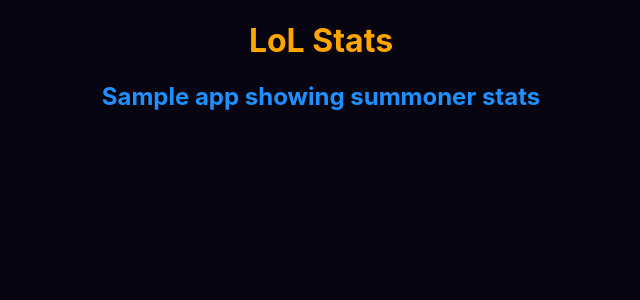
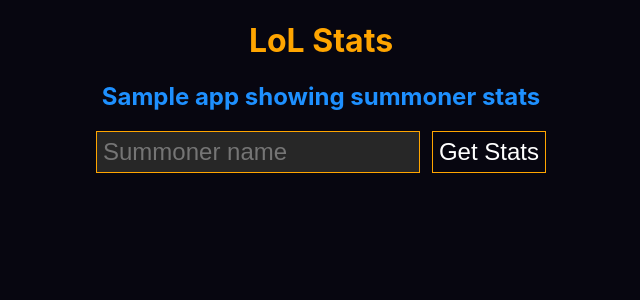
Before and after one commit to anton-bot/lol-stats, a React (Create React App) app in the folder frontend/: page / in a window 1280 px wide. Shown: the top 300 px of the page, without its empty margins (319-959 px from the left). Built offline with nearby package versions, Linux system fonts and the light colour scheme.

Commit message:
feat: set up basic search form

```diff
--- a/frontend/src/App.scss
+++ b/frontend/src/App.scss
@@ -1,5 +1,7 @@
 .App {
   text-align: center;
+  max-width: 450px;
+  margin: 0 auto;
 }
 
 .App-logo {
--- /dev/null
+++ b/frontend/src/components/atoms/Button/Button.scss
@@ -0,0 +1,14 @@
+@import '../../../variables';
+
+.Button {
+    font-size: 1.5em;
+    background-color: $background;
+    border: 1px solid $accent-color;
+    color: $basic-text;
+    cursor: pointer;
+
+    &:disabled {
+        background-color: $gray-accent-color;
+        border: 1px solid $gray-accent-color;
+    }
+}
--- /dev/null
+++ b/frontend/src/components/atoms/Button/Button.tsx
@@ -0,0 +1,17 @@
+import { FC, ReactNode } from "react";
+import "./Button.scss";
+
+type Props = {
+    children: ReactNode;
+    onClick?: () => void;
+    disabled: boolean;
+}
+
+export const Button: FC<Props> = (props) => {
+    const { children, onClick, disabled } = props;
+    return (
+        <button className="Button" onClick={onClick} disabled={disabled}>
+            {children}
+        </button>
+    )
+}
--- /dev/null
+++ b/frontend/src/components/atoms/SummonerNameInput/SummonerNameInput.scss
@@ -0,0 +1,11 @@
+@import '../../../variables.scss';
+
+.SummonerNameInput {
+    input {
+        font-size: 1.5em;
+        padding: 0.25em;
+        background-color: $input-bg;
+        color: $input-text;
+        border: 1px solid $input-border;
+    }
+}
--- /dev/null
+++ b/frontend/src/components/atoms/SummonerNameInput/SummonerNameInput.tsx
@@ -0,0 +1,17 @@
+import { useStatsContext } from "../../../state/StatsContext"
+import './SummonerNameInput.scss';
+
+export const SummonerNameInput = () => {
+    const { summonerName, setSummonerName } = useStatsContext();
+
+    return (
+        <div className="SummonerNameInput">
+            <input
+                type="text"
+                placeholder="Summoner name"
+                value={summonerName}
+                onChange={(e) => setSummonerName(e.currentTarget.value)}
+            />
+        </div>
+    )
+}
--- /dev/null
+++ b/frontend/src/components/organisms/SearchForm/SearchForm.scss
@@ -0,0 +1,4 @@
+.SearchForm {
+    display: flex;
+    justify-content: space-between;
+}
--- /dev/null
+++ b/frontend/src/components/organisms/SearchForm/SearchForm.tsx
@@ -0,0 +1,14 @@
+import { Button } from "../../atoms/Button/Button";
+import { SummonerNameInput } from "../../atoms/SummonerNameInput/SummonerNameInput"
+import './SearchForm.scss';
+
+export const SearchForm = () => {
+    return (
+        <div className="SearchForm">
+            <SummonerNameInput />
+            <Button disabled={false} onClick={() => {}}>
+                Get Stats
+            </Button>
+        </div>
+    )
+}
--- a/frontend/src/components/pages/SearchByName/SearchByName.tsx
+++ b/frontend/src/components/pages/SearchByName/SearchByName.tsx
@@ -1,9 +1,11 @@
 import { Header } from "../../atoms/Header/Header"
+import { SearchForm } from "../../organisms/SearchForm/SearchForm";
 
 export const SearchByName = () => {
     return (
         <div className="SearchByName">
             <Header />
+            <SearchForm />
         </div>
     )
 };
--- a/frontend/src/variables.scss
+++ b/frontend/src/variables.scss
@@ -1,3 +1,13 @@
+$background: #070610;
+
+// Accents:
 $accent-color: #FFA500;
 $secondary-accent-color: #1E90FF;
 $gray-accent-color: #2F2F2F;
+
+$basic-text: #FFFFFF;
+
+// Input styling:
+$input-bg: #272727;
+$input-text: #FFFFFF;
+$input-border: #FFA500;
```
Also changed, not shown: 1 other file (tests, documents, lock files or other folders).
